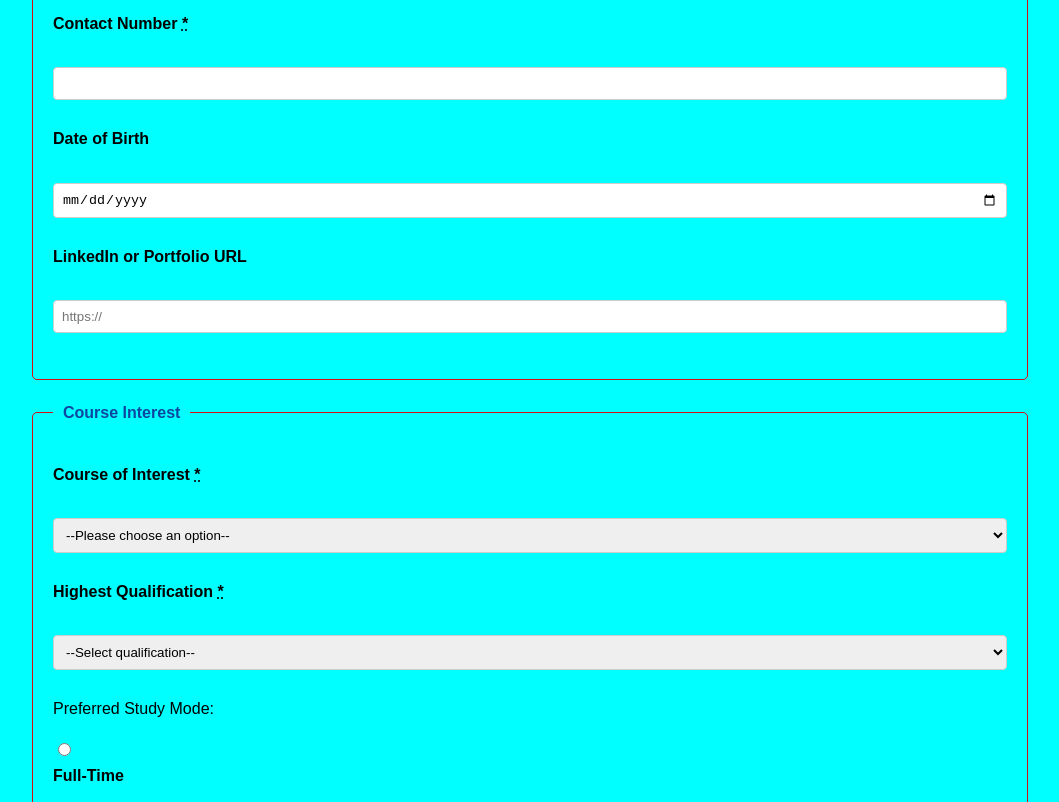
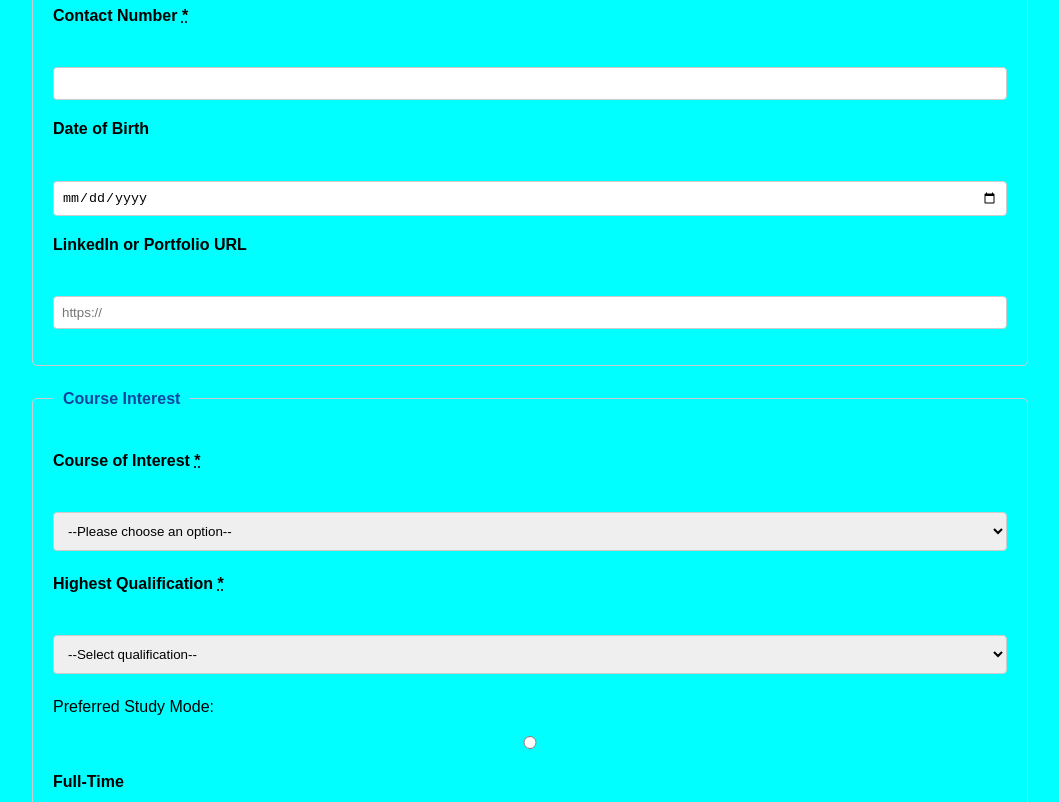
Before and after one commit to Nqobile2004/Information-technology-, a plain HTML site: page pages/contact.html in a window 1280 px wide. Shown: the part 1771-2573 px from the top of the page, without its empty margins (110-1169 px from the left). Drawn offline with Linux system fonts and the light colour scheme; files whose address does not match are found by name.

Commit message:
Update style.css

```diff
--- a/style.css
+++ b/style.css
@@ -156,3 +156,26 @@ hr {
     background: #1565c0;
     margin: 30px 0;
 }
+
+/* Fix form alignment */
+form input,
+form textarea,
+form select {
+  display: block;
+  width: 100%;
+  padding: 10px;
+  margin: 8px 0 20px 0;
+  box-sizing: border-box;
+}
+
+form label {
+  font-weight: bold;
+  display: block;
+  margin-top: 10px;
+}
+
+fieldset {
+  border: 1px solid #ccc;
+  padding: 20px;
+  margin-bottom: 20px;
+}
```
